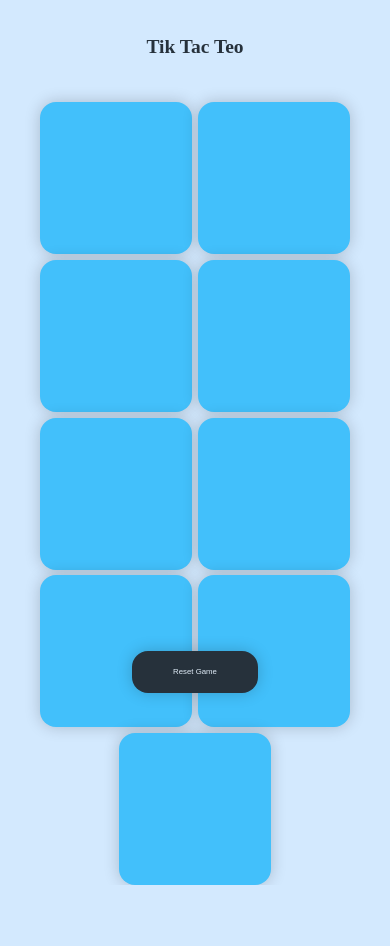
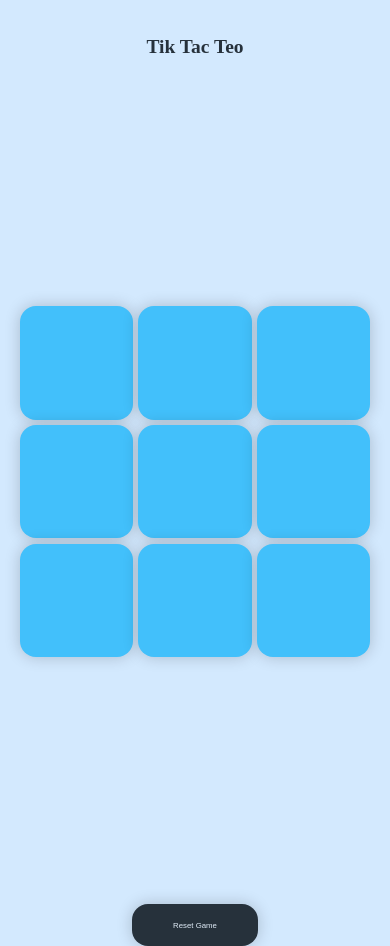
Before and after one commit to chandrayan0417/Tic-Tac-Toe, a plain HTML site: page index.html in a window 390 px wide. Before the commit the page ends 885 px from the top, so only its background shows below. Drawn offline with Linux system fonts and the light colour scheme.

Commit message:
Fix position mobile devices

```diff
--- a/style.css
+++ b/style.css
@@ -1,6 +1,7 @@
 * {
   margin: 0;
   padding: 0;
+  box-sizing: border-box;
 }
 
 body {
@@ -9,7 +10,7 @@ body {
 }
 
 .con {
-  height: 70vh;
+  height: 100vh;
   display: flex;
   justify-content: center;
   align-items: center;
@@ -17,24 +18,35 @@ body {
 }
 
 .game {
-  height: 60vh;
-  width: 60vh;
-  display: flex;
-  flex-wrap: wrap;
-  justify-content: center;
+  width: 80vw;
+  height: 80vw;
+  max-width: 600px;
+  max-height: 600px;
+  display: grid;
+  grid-template-columns: repeat(3, 1fr);
+  grid-template-rows: repeat(3, 1fr);
+  justify-items: center;
   align-items: center;
   gap: 1.5vmin;
 }
 
 .box {
-  height: 18vh;
-  width: 18vh;
+  width: 100%;
+  height: 100%;
   background-color: #42c0fb;
   border-radius: 1rem;
   border: none;
+  box-sizing: border-box;
   box-shadow: 0 0 1rem rgba(0, 0, 0, 0.2);
   font-size: 11vmin;
   color: #e1edf9;
+}
+
+@media (max-width: 600px) {
+  .game {
+    width: 90vw;
+    height: 90vw;
+  }
 }
 
 .box:hover {
```
